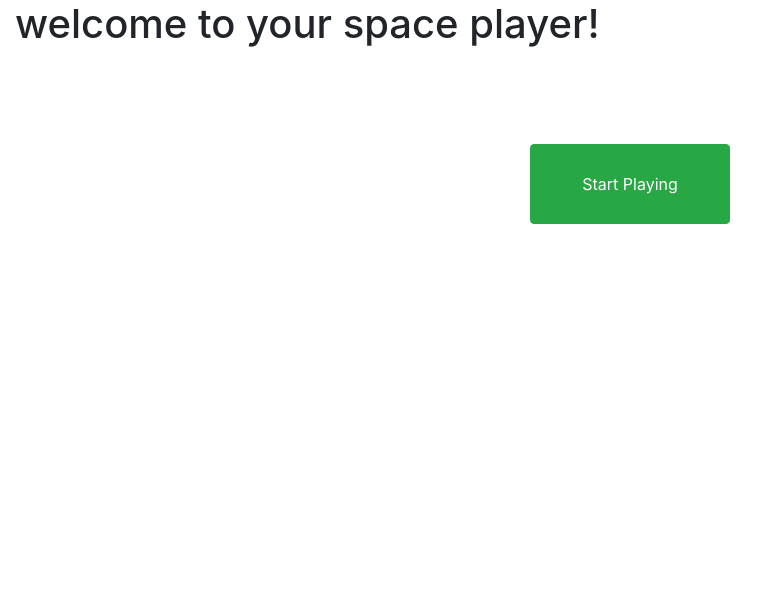
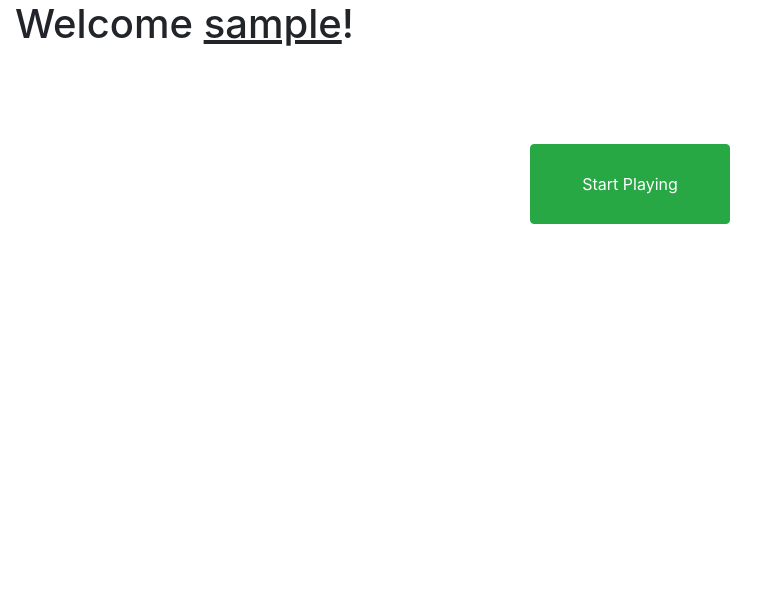
Before and after one commit to brucker3/CS5551, a Django app: page / in a window 1280 px wide. Shown: the part 56-655 px from the top of the page, without its empty margins (0-777 px from the left). Run offline with Django 3.2, Linux system fonts and the light colour scheme; the visitor is signed in with stand-in values (Sample User, id 1); some libraries are stand-ins or nearby versions.

Commit message:
fixed css

```diff
--- a/mysite/templates/checkers/game.html
+++ b/mysite/templates/checkers/game.html
@@ -17,16 +17,12 @@
       <li class="nav-item">
           <a class="nav-link" href={%url 'player_stats'%}>player states</a>
       </li>
-
       <li class="nav-item" style="right:130px; position:absolute">
         <span class="nav-link">Welcome, {{request.user}}</span>
       </li>
-
       <li class="nav-item" style="right:20px; position:absolute">
         <a class="nav-link" href={%url 'logout'%}>logout</a>
       </li>
-
-
     </ul>
   </div>
 </nav>
--- a/mysite/templates/checkers/home.html
+++ b/mysite/templates/checkers/home.html
@@ -33,7 +33,7 @@
 
 
 <div class="container-fluid"  style="height:600px; position:relative;">
-    <h1 style="margin-bottom:40px"> welcome to your space player! </h1>
+    <h1 style="margin-bottom:40px"> Welcome <u>{{request.user}}</u>! </h1>
 </div>
     <a href={%url 'game'%}>
     <button type="button" class="btn btn-success" style="width:200px; height:80px; position:absolute;top:200px; right:550px"> Start Playing</button>
--- a/mysite/templates/game/css/checkers_style.css
+++ b/mysite/templates/game/css/checkers_style.css
@@ -1,4 +1,4 @@
-* {
+table,td,div {
     margin: auto;
 }
 
```
